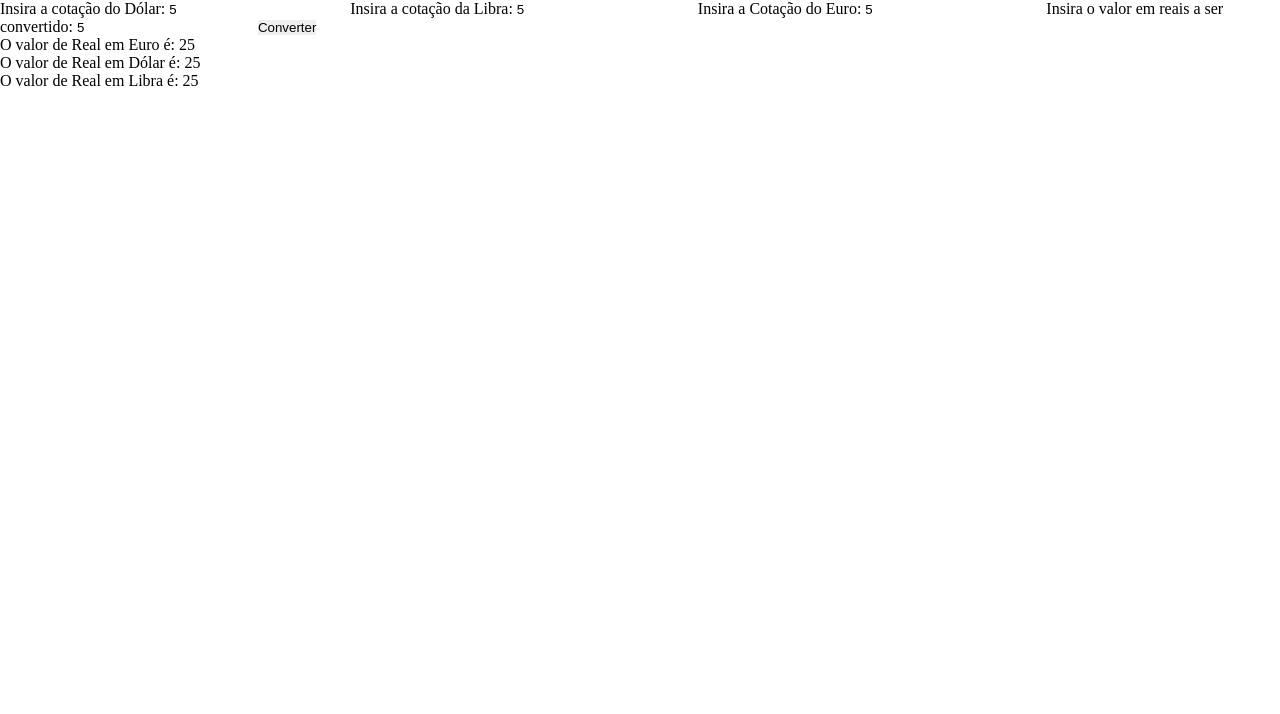
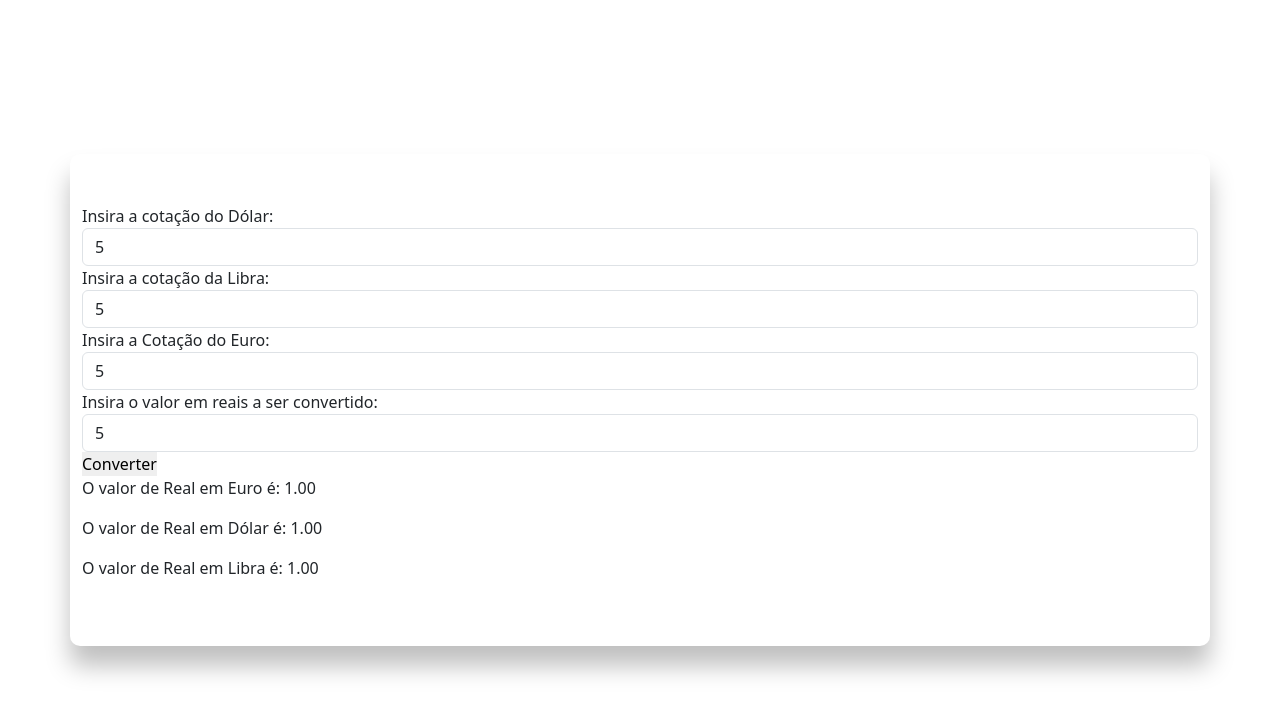
Before and after one commit to IvanSilvaLI/Prova-Glauco-11-04, a plain HTML site: page index.html in a window 1280 px wide. Both pictures are taken after typing "5", "5", "5", "5" into the empty fields and a click on the button "Converter". Drawn offline with nearby package versions, Linux system fonts and the light colour scheme.

Commit message:
Terceiro commit Estilizando elementos

```diff
--- a/index.html
+++ b/index.html
@@ -5,22 +5,23 @@
     <meta http-equiv="X-UA-Compatible" content="IE=edge">
     <meta name="viewport" content="width=device-width, initial-scale=1.0">
     <link rel="stylesheet" href="style.css">
+    <link href="https://cdn.jsdelivr.net/npm/bootstrap@5.3.0-alpha3/dist/css/bootstrap.min.css" rel="stylesheet" integrity="sha384-KK94CHFLLe+nY2dmCWGMq91rCGa5gtU4mk92HdvYe+M/SXH301p5ILy+dN9+nJOZ" crossorigin="anonymous">
     <title>Prova Conversão de Moedas</title>
 </head>
 <body>
-
+        <div class="container">
 
         <label for=""> Insira a cotação do Dólar:</label>
-        <input type="number" id="Dolar">
+        <input class="form-control" type="number" id="Dolar">
         <label for=""> Insira a cotação da Libra:</label>
-        <input type="number" id="Libra">
+        <input class="form-control" type="number" id="Libra">
         <label for=""> Insira a Cotação do Euro:</label>
-        <input type="number" id="Euro">
+        <input class="form-control" type="number" id="Euro">
         <label for=""> Insira o valor em reais a ser convertido:</label>
-        <input type="number" id="Real">
-
+        <input class="form-control" type="number" id="Real">
+        <div class="button">
         <button id="converter" onclick="Converter()">Converter</button>
-
+    </div>
 
 
     <div id="Resultado">
@@ -30,7 +31,9 @@
         <p> O valor de Real em Libra é: <span id="resullibra"></span></p>
 
     </div>
-
+</div>
+<script src="https://cdn.jsdelivr.net/npm/@popperjs/core@2.11.7/dist/umd/popper.min.js" integrity="sha384-zYPOMqeu1DAVkHiLqWBUTcbYfZ8osu1Nd6Z89ify25QV9guujx43ITvfi12/QExE" crossorigin="anonymous"></script>
+<script src="https://cdn.jsdelivr.net/npm/bootstrap@5.3.0-alpha3/dist/js/bootstrap.min.js" integrity="sha384-Y4oOpwW3duJdCWv5ly8SCFYWqFDsfob/3GkgExXKV4idmbt98QcxXYs9UoXAB7BZ" crossorigin="anonymous"></script>
 <script src="index.js"></script>
 </body>
 </html>
--- a/index.js
+++ b/index.js
@@ -8,13 +8,13 @@ function Converter() {
     let valReal = parseFloat(document.getElementById("Real").value);
 
     //Calcular e passar para as variáveis resultado
-    resultadoEuro = valReal * valEuro;
-    resultadoDolar = valReal * valDolar;
-    resultadoLibra = valReal * valLibra;
+    resultadoEuro = valReal / valEuro;
+    resultadoDolar = valReal / valDolar;
+    resultadoLibra = valReal / valLibra;
 
     //Exibir o resultado na Página html
-    document.getElementById("resuleuro").innerHTML = resultadoEuro;
-    document.getElementById("resuldolar").innerHTML = resultadoDolar;
-    document.getElementById("resullibra").innerHTML = resultadoLibra;
+    document.getElementById("resuleuro").innerHTML = resultadoEuro.toFixed(2);
+    document.getElementById("resuldolar").innerHTML = resultadoDolar.toFixed(2);
+    document.getElementById("resullibra").innerHTML = resultadoLibra.toFixed(2);
 
 }
--- a/style.css
+++ b/style.css
@@ -5,3 +5,17 @@
     border: none;
     outline: none;
 }
+
+
+.container {
+    background-color: #fff;
+    width: 600px;
+    padding: 50px 30px;
+    position: absolute;
+    transform:  translate(-50%, -50%);
+    top: 50%;
+    left: 50%;
+    border-radius: 10px;
+    box-shadow: 0 20px 25px rgba(0, 0, 0, 0.25);
+
+}
```
